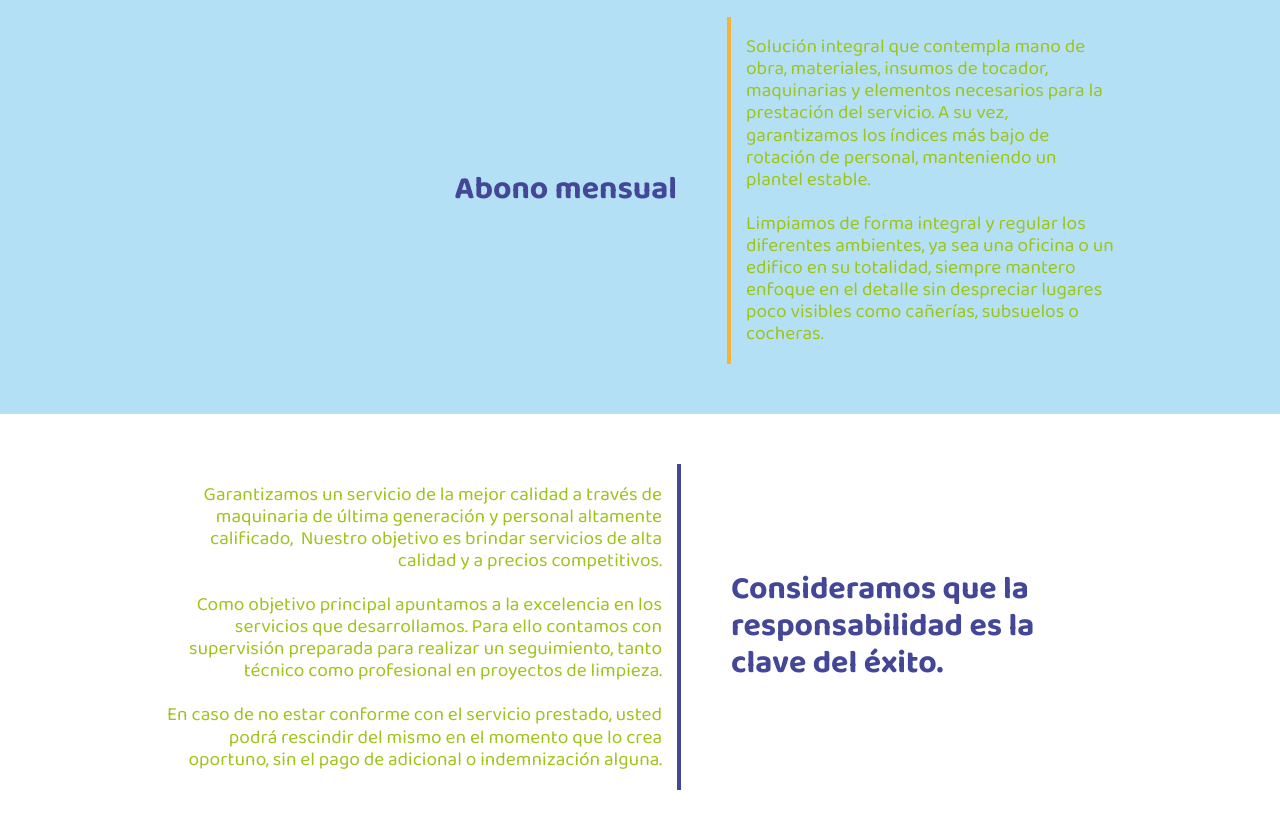
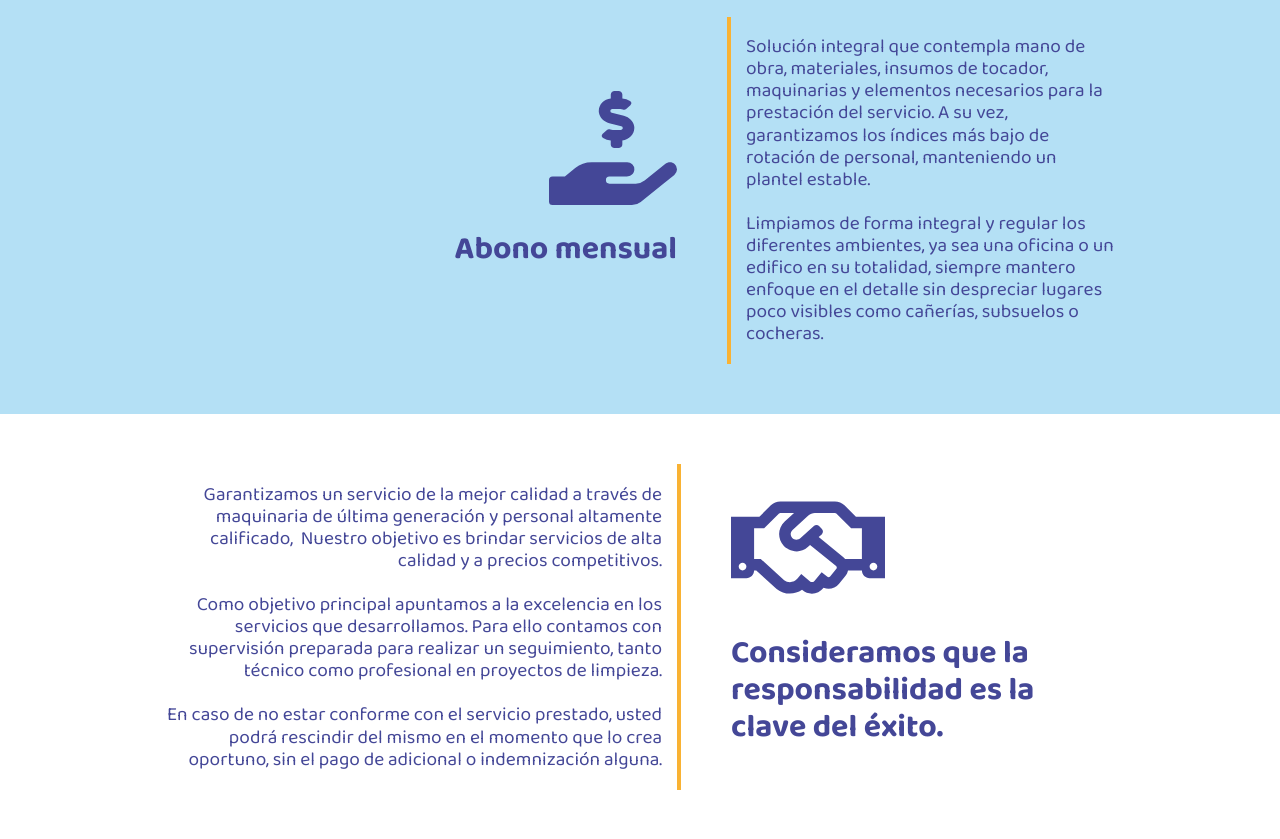
Before and after one commit to vquintela/brillo_jd_plus, a plain HTML site: page index.html in a window 1280 px wide. Shown: the part 833-1672 px from the top of the page. Drawn offline with nearby package versions, Linux system fonts and the light colour scheme.

Commit message:
modificaciones

```diff
--- a/index.html
+++ b/index.html
@@ -140,6 +140,7 @@
     <!-- NOSTROS -->
     <div class="nosotros" id="nosotros">
         <div class="nosotros-title">
+            <img src="img/hand-holding-usd-solid.svg" alt="art">
             <h1>Abono mensual</h1>
         </div>
         <div class="nosotros-text">
@@ -164,11 +165,13 @@
             </p>
         </div>
         <div class="abono-title">
+            <img src="img/handshake-regular.svg" alt="art">
             <h1>Consideramos que la responsabilidad es la clave del éxito.</h1>
         </div>
     </div>
     <div class="art">
         <div class="art-title">
+            <img src="img/hard-hat-solid.svg" alt="art">
             <h1>Nos hacemos cargo del pago de sueldos aportes previsionales y seguros ART.</h1>
         </div>
         <div class="art-text">
--- a/sass/styles.scss
+++ b/sass/styles.scss
@@ -316,7 +316,7 @@ nav {
         width: 30%;
         font-size: 1.2rem;
         border-left: 4px solid $sec-naranja;
-        color: $sec-verde;
+        color: $sec-azul;
         p {
             margin-left: 15px;
         }
@@ -327,6 +327,9 @@ nav {
         text-align: right;
         margin-right: 50px;
         color: $sec-azul;
+        img {
+            max-width: 25%;
+        }
     }
 }
 
@@ -340,8 +343,8 @@ nav {
     .abono-text {
         width: 40%;
         font-size: 1.2rem;
-        border-right: 4px solid $sec-azul;
-        color: $sec-verde;
+        border-right: 4px solid $sec-naranja;
+        color: $sec-azul;
         p {
             margin-right: 15px;
             text-align: right;
@@ -351,6 +354,9 @@ nav {
         width: 30%;
         margin-left: 50px;
         color: $sec-azul;
+        img {
+            max-width: 40%;
+        }
     }
 }
 
@@ -361,6 +367,7 @@ nav {
     font-size: 1.5rem;
     padding: 30px 0;
     text-align: center;
+    color: $sec-azul;
 }
 
 .servicios {
@@ -378,6 +385,8 @@ nav {
     }
     h3 {
         padding:20px;
+        font-size: 1.5rem;
+        color: $sec-azul;
     }
 }
 
@@ -494,6 +503,7 @@ footer {
         .art-title,
         .art-text {
             width: 90%;
+            margin: auto;
         }
         .masthead-text {
             margin-top: 30px;
```
Also changed, not shown: img/clean.png, img/comercial.png, img/comercio2.png, img/consorcio.png, img/edificio.png, img/evento.png, img/hand-holding-usd-solid.svg (added), img/handshake-regular.svg (added), img/hard-hat-solid.svg (added), img/hidro.png, img/ph.png, sass/styles.css, 1 other file.
